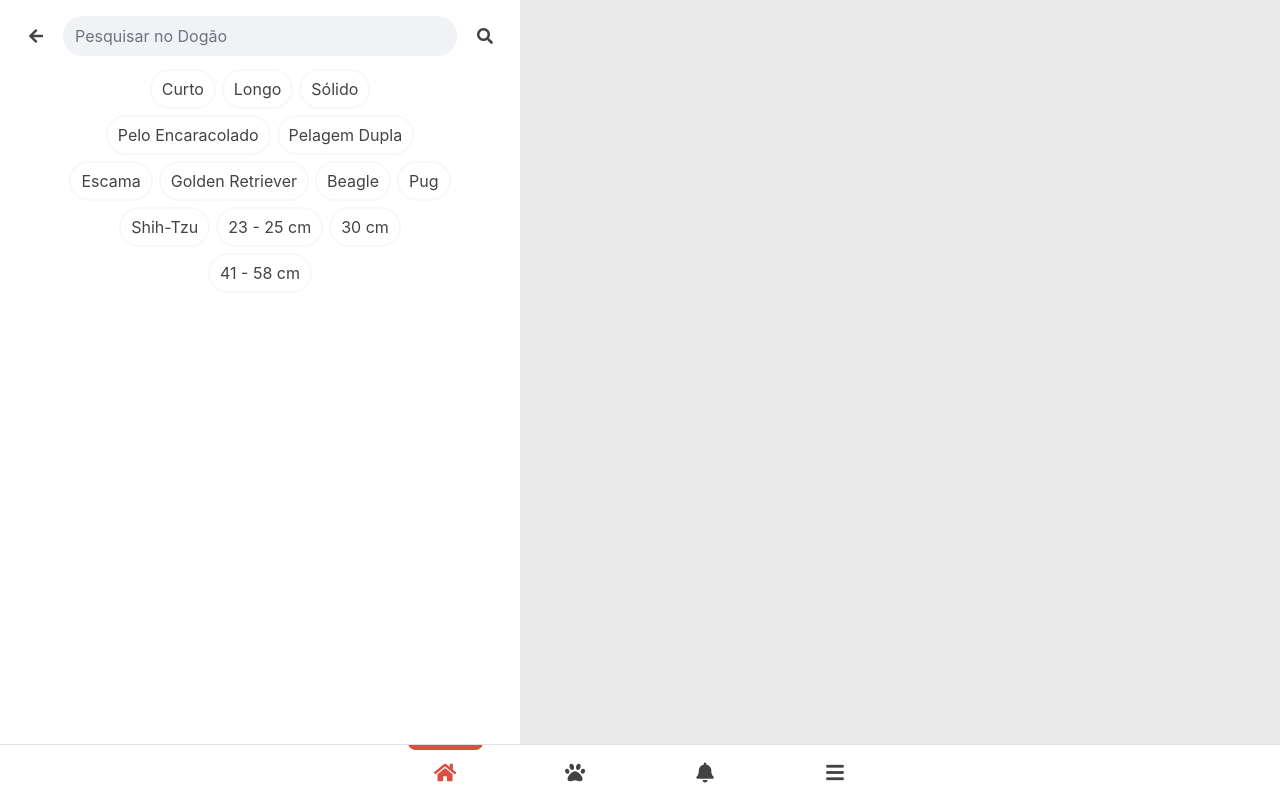
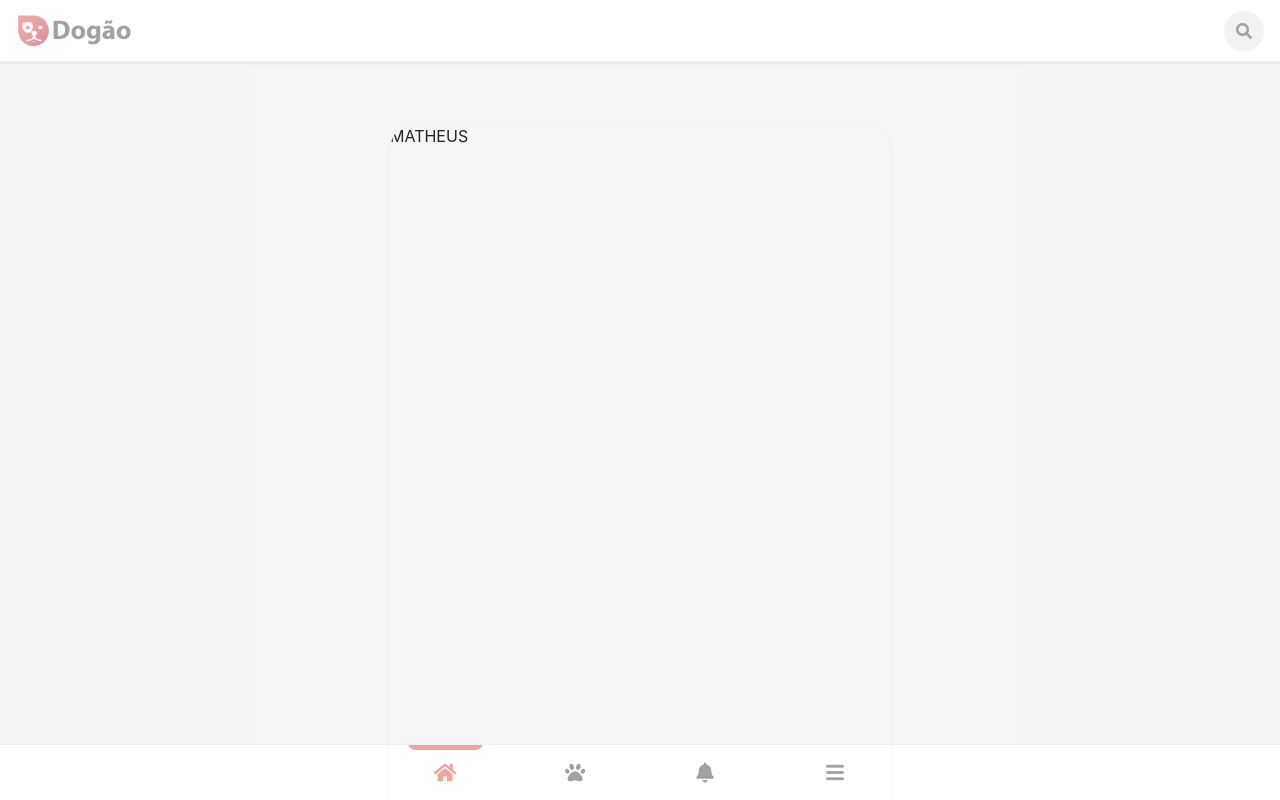
Before and after one commit to MatheusBonore/Dogao_E, an Angular app: page /inicio in a window 1280 px wide. Both pictures are taken after a click on the button 1244 px from the left and 30 px from the top of the page. Built offline with nearby package versions, Linux system fonts and the light colour scheme.

Commit message:
Categoria Quarta Parte

```diff
--- a/src/app/app.routing.ts
+++ b/src/app/app.routing.ts
@@ -10,7 +10,7 @@ import { SenhaComponent } from './autenticacao/recuperar/senha/senha.component';
 
 import { InicioComponent } from './inicio/inicio.component';
 import { SairComponent } from './sair/sair.component';
-import { AutenticacaoGuardGuard } from './guards/autenticacao-guard.guard';
+import { AutenticacaoGuardGuard } from '../guards/autenticacao-guard.guard';
 
 export const appRoutes: Routes = [
 	{ //Verificar se existe o usuario autenticado.
--- a/src/app/inicio/inicio.component.html
+++ b/src/app/inicio/inicio.component.html
@@ -1,9 +1,73 @@
-<div class="categoria" *ngIf="!mostrarInicio" style="position:fixed;  min-width: 320px; max-width: 520px;">
+<div class="mostrar-itens" *ngIf="itemAtivado">
+  <div class="itens-content shadown shadow-sm" [ngSwitch]="itemAtivado">
+    <div *ngSwitchCase="1" id="categorias">
+      <div class="input-group m-3" style="width: auto;">
+        <div class="input-group-prepend">
+          <button class="pesquisar rounded-circle border-0">
+            <i class="fas fa-arrow-left"></i>
+          </button>
+        </div>
+        <input type="text" class="form-control border-0 rounded-pill ml-2 mr-2"
+          style="height:40px; background-color: #F0F2F5;" id="pesquisar" placeholder="Pesquisar no Dogão">
+        <div class="input-group-prepend">
+          <button for="pesquisar" class="pesquisar rounded-circle border-0">
+            <i class="fas fa-search"></i>
+          </button>
+        </div>
+      </div>
+
+      <div class="item-categoria comunidade">
+        COMUNIDADE
+      </div>
+      <div class="item-categoria achados">
+        ACHADOS
+      </div>
+      <div class="item-categoria doacao">
+        DOAÇÃO
+      </div>
+      <div class="item-categoria perdidos">
+        PERDIDOS
+      </div>
+    </div>
+    <div *ngSwitchCase="2" id="pesquisar">MATHEUS</div>
+  </div>
+</div>
+
+<!-- Pesquisar -->
+<!-- <div id="pesquisar" class="bg-white p-3" *ngIf="verificaItem('pesquisar')" style="min-width: 320px; max-width: 520px;">
+  <form class="form-inline">
+    <div class="input-group w-100">
+      <div class="input-group-prepend">
+        <button (click)="pesquisar();" class="pesquisar rounded-circle border-0">
+          <i class="fas fa-arrow-left"></i>
+        </button>
+      </div>
+      <input type="text" class="form-control border-0 rounded-pill ml-2 mr-2"
+        style="height:40px; background-color: #F0F2F5;" id="pesquisar" placeholder="Pesquisar no Dogão">
+      <div class="input-group-prepend">
+        <button for="pesquisar" class="pesquisar rounded-circle border-0">
+          <i class="fas fa-search"></i>
+        </button>
+      </div>
+    </div>
+
+    <div class="filtro text-center h-100 pl-5 pr-5" style="align-items: center; justify-content: center;">
+      <label for="{{filtro.id}}" *ngFor="let filtro of filtros">
+        <input class="d-none" type="checkbox" id="{{filtro.id}}" name="scales" checked>
+        {{filtro.nome}}
+      </label>
+    </div>
+  </form>
+</div> -->
+
+<!-- Categorias -->
+<!-- <div id="categoria" class="position-fixed align-middle"   *ngIf="verificaItem('categoria')"
+  style="min-width: 320px; max-width: 520px; z-index: 1050;">
   <div class="itens">
     <div id="comunidade" class="tab">
       <div class="input-group m-3" style="width: auto;">
         <div class="input-group-prepend">
-          <button (click)="fecharItem()" class="pesquisar rounded-circle border-0">
+          <button class="pesquisar rounded-circle border-0">
             <i class="fas fa-arrow-left"></i>
           </button>
         </div>
@@ -49,7 +113,7 @@
     <div id="achados" class="tab">
       <div class="input-group m-3" style="width: auto;">
         <div class="input-group-prepend">
-          <button (click)="fecharItem()" class="pesquisar rounded-circle border-0">
+          <button class="pesquisar rounded-circle border-0">
             <i class="fas fa-arrow-left"></i>
           </button>
         </div>
@@ -95,7 +159,7 @@
     <div id="doacao" class="tab">
       <div class="input-group m-3" style="width: auto;">
         <div class="input-group-prepend">
-          <button (click)="fecharItem()" class="pesquisar rounded-circle border-0">
+          <button class="pesquisar rounded-circle border-0">
             <i class="fas fa-arrow-left"></i>
           </button>
         </div>
@@ -141,7 +205,7 @@
     <div id="perdidos" class="tab">
       <div class="input-group m-3" style="width: auto;">
         <div class="input-group-prepend">
-          <button (click)="fecharItem()" class="pesquisar rounded-circle border-0">
+          <button class="pesquisar rounded-circle border-0">
             <i class="fas fa-arrow-left"></i>
           </button>
         </div>
@@ -184,10 +248,10 @@
       </div>
     </div>
   </div>
-</div>
+</div> -->
 
-<div class="w-100 h-100" style="background-color: #EAEAEA;" *ngIf="mostrarInicio">
-  <app-nav-bar></app-nav-bar>
+<div class="w-100 h-100" style="background-color: #EAEAEA;">
+  <app-nav-bar (childEvent)="obterItem($event)"></app-nav-bar>
   <app-linha-tempo></app-linha-tempo>
   <app-nav-bar-bottom (childEvent)="obterItem($event)"></app-nav-bar-bottom>
 </div>
--- a/src/app/inicio/inicio.component.scss
+++ b/src/app/inicio/inicio.component.scss
@@ -1,100 +1,3 @@
-.categoria {
-  height: 100vh;
-  width: 100%;
-  overflow-y: hidden;
-  overflow-x: scroll;
-
-  .itens {
-    color: white;
-    width: 400%;
-    height: inherit;
-
-    .tab {
-      float: left;
-      width: 25%;
-      height: 100%;
-      text-align: center;
-
-      .galeria {
-        width: 100%;
-        overflow-y: hidden;
-        overflow-x: auto;
-        .fotos {
-          width: max-content;
-          height: inherit;
-
-          display: flex;
-
-          flex-direction: row;
-          justify-content: center;
-          align-items: center;
-
-          padding-right: 15px;
-          padding-left: 15px;
-
-          .foto {
-            background-color: #f0f2f5;
-            border-radius: 4px;
-            margin: 0 10px 0 10px;
-            width: 180px;
-            height: 180px;
-            overflow: hidden;
-            img {
-              height: 180px;
-            }
-          }
-        }
-      }
-    }
-
-    #comunidade {
-      background-color: #00a1f1;
-      .selecionar {
-        color: #00a1f1;
-      }
-    }
-
-    #achados {
-      background-color: #7cbb00;
-      .selecionar {
-        color: #7cbb00;
-      }
-    }
-
-    #doacao {
-      background-color: #ffbb00;
-      .selecionar {
-        color: #ffbb00;
-      }
-    }
-
-    #perdidos {
-      background-color: #f65314;
-      .selecionar {
-        color: #f65314;
-      }
-    }
-
-    .selecionar {
-      background-color: white;
-      border: none;
-      color: #00a1f1;
-
-      min-height: 40px;
-      min-width: 40px;
-
-      text-decoration: none;
-      cursor: pointer;
-      outline: none;
-
-      border-radius: 50rem;
-
-      transition: color 0.15s ease-in-out, background-color 0.15s ease-in-out, border-color 0.15s ease-in-out,
-        box-shadow 0.15s ease-in-out;
-    }
-  }
-}
-
 $cor-padrao: rgba(67, 67, 67, 1);
 $cor-padrao-selecionado: rgb(230, 230, 230);
 $cor-padrao-precionado: rgba(242, 242, 242, 0.5);
@@ -137,51 +40,114 @@ $cor-padrao-precionado: rgba(242, 242, 242, 0.5);
   }
 }
 
-.pesquisar {
-  @include botao-efeito;
+#pesquisar {
+  .filtro {
+    padding-top: 10px;
+    padding-bottom: 10px;
+    width: 100%;
 
-  color: white;
-  &:hover,
-  &:focus {
-    background-color: transparent;
-  }
+    label {
+      @include botao-efeito;
+      display: inline-flex;
 
-  /* selected link */
-  &:active {
-    background-color: transparent;
+      padding-left: 10px;
+      padding-right: 10px;
+
+      border: solid 2px rgba(242, 242, 242, 0.5);
+
+      margin: 3px;
+    }
   }
 }
 
-.filtro {
-  // display: contents;
-  padding-top: 10px;
-  padding-bottom: 10px;
+.mostrar-itens {
+  position: fixed;
+  top: 0;
+  left: 0;
+
+  z-index: 1050;
+
+  height: 100%;
   width: 100%;
 
-  label {
-    @include botao-efeito;
-    display: inline-flex;
+  justify-content: center;
 
-    color: white;
+  background-color: rgba(255, 255, 255, 0.5);
 
-    padding-left: 10px;
-    padding-right: 10px;
+  .itens-content {
+    margin: 0 auto;
 
-    border: solid 2px rgba(242, 242, 242, 0.5);
+    overflow: hidden;
 
-    margin: 3px;
+    height: 100%;
+    max-height: none;
 
-    /* mouse over link */
-    &:hover,
-    &:focus {
-      background-color: $cor-padrao-selecionado;
-      color: $cor-padrao;
-    }
+    width: 100%;
+    max-width: none;
 
-    /* selected link */
-    &:active {
-      background-color: $cor-padrao-precionado;
-      color: $cor-padrao;
+    border-radius: 0;
+    border: none;
+
+    #categorias {
+      position: relative;
+      overflow: hidden;
+      height: 100%;
+      width: 100%;
+
+      .item-categoria {
+        width: 100%;
+        height: 100%;
+      }
+
+      .comunidade {
+        background-color: #00a1f1;
+      }
+      .achados {
+        background-color: #7cbb00;
+      }
+      .doacao {
+        background-color: #ffbb00;
+      }
+      .perdidos {
+        background-color: #f65314;
+      }
     }
   }
 }
+
+@media (min-width: 576px) {
+  .mostrar-itens {
+    .itens-content {
+      max-height: 700px;
+      max-width: 500px;
+
+      margin: 7.75rem auto;
+      border-radius: 25px;
+
+      #categorias {
+        div {
+          border-bottom: solid 4px;
+        }
+        .comunidade {
+          border-bottom-color: #0080bc;
+        }
+        .achados {
+          border-bottom-color: #669900;
+        }
+        .doacao {
+          border-bottom-color: #664a00;
+        }
+        .perdidos {
+          border-bottom-color: #300e02;
+        }
+      }
+    }
+
+    .itens-content::before {
+      height: calc(100vh - 3.5rem);
+      height: -webkit-min-content;
+      height: -moz-min-content;
+      height: min-content;
+    }
+  }
+}
--- a/src/app/inicio/inicio.component.ts
+++ b/src/app/inicio/inicio.component.ts
@@ -13,16 +13,9 @@ declare type Filtros = Filtro[];
   styleUrls: ['./inicio.component.scss']
 })
 export class InicioComponent implements OnInit {
-  private _mostrarInicio: boolean = true;
   private _item: string;
 
-  set mostrarInicio(mostrarInicio: boolean) {
-    this._mostrarInicio = mostrarInicio;
-  }
-
-  get mostrarInicio(): boolean {
-    return this._mostrarInicio;
-  }
+  public itemAtivado: number = 0;
 
   set item(item: string) {
     this._item = item;
@@ -72,13 +65,12 @@ export class InicioComponent implements OnInit {
 
   public obterItem(item: string) {
     this.item = item;
-    if (this.item != '/inicio' && this.item == '/inicio/categoria') {
-      this.mostrarInicio = false;
+    if (this.item === '/inicio'){
+      this.itemAtivado = 0
+    }else if (this.item.substring(7, this.item.length) === '/categorias') {
+      this.itemAtivado = 1
+    }else if (this.item.substring(7, this.item.length) === '/pesquisar') {
+      this.itemAtivado = 2
     }
   }
-
-  public fecharItem() {
-    this.mostrarInicio = true;
-  }
-
 }
--- a/src/app/inicio/nav-bar-bottom/nav-bar-bottom.component.ts
+++ b/src/app/inicio/nav-bar-bottom/nav-bar-bottom.component.ts
@@ -30,11 +30,11 @@ export class NavBarBottomComponent implements OnInit {
       }, {
         nome: 'categoria',
         icone: 'fas fa-paw',
-        path: '/inicio/categoria'
+        path: '/inicio/categorias'
       }, {
         nome: 'notificacao',
         icone: 'fas fa-bell',
-        path: '/inicio/notificacao'
+        path: '/inicio/notificacoes'
       }, {
         nome: 'menu',
         icone: 'fas fa-bars',
--- a/src/app/inicio/nav-bar/nav-bar.component.html
+++ b/src/app/inicio/nav-bar/nav-bar.component.html
@@ -1,38 +1,9 @@
-<nav class="navbar fixed-top navbar-light bg-white border-bottom shadow-sm" *ngIf="mostrarNavBar">
-  <a class="navbar-brand">
+<nav class="navbar fixed-top navbar-light bg-white border-bottom shadow-sm">
+  <a [routerLink]='["/"]' class="navbar-brand">
     <img src="../../../assets/amazon/logo-completo.png" height="35" alt="" srcset="">
   </a>
 
-  <button class="rounded-circle pesquisar" (click)="pesquisar();">
+  <button class="rounded-circle pesquisar" (click)="retornarItem('/inicio/pesquisar');">
     <i class="fas fa-search"></i>
   </button>
 </nav>
-
-<div class="bg-white w-100 h-100 p-3" *ngIf="!mostrarNavBar" style="max-width: 520px;">
-  <form class="form-inline">
-    <div class="input-group w-100">
-
-      <div class="input-group-prepend">
-        <button (click)="pesquisar();" class="pesquisar rounded-circle border-0">
-          <i class="fas fa-arrow-left"></i>
-        </button>
-      </div>
-      <input type="text" class="form-control border-0 rounded-pill ml-2 mr-2"
-        style="height:40px; background-color: #F0F2F5;" id="pesquisar" placeholder="Pesquisar no Dogão">
-      <div class="input-group-prepend">
-        <button for="pesquisar" class="pesquisar rounded-circle border-0">
-          <i class="fas fa-search"></i>
-        </button>
-      </div>
-    </div>
-
-    <div class="filtro text-center h-100 pl-5 pr-5" style="align-items: center; justify-content: center;">
-      <label for="{{filtro.id}}" *ngFor="let filtro of filtros">
-        <input class="d-none" type="checkbox" id="{{filtro.id}}" name="scales" checked>
-        {{filtro.nome}}
-      </label>
-    </div>
-
-  </form>
-
-</div>
--- a/src/app/inicio/nav-bar/nav-bar.component.scss
+++ b/src/app/inicio/nav-bar/nav-bar.component.scss
@@ -3,22 +3,3 @@
 .pesquisar {
   @include inicio.botao-efeito;
 }
-
-.filtro {
-  // display: contents;
-  padding-top: 10px;
-  padding-bottom: 10px;
-  width: 100%;
-
-  label {
-    @include inicio.botao-efeito;
-    display: inline-flex;
-
-    padding-left: 10px;
-    padding-right: 10px;
-
-    border: solid 2px rgba(242, 242, 242, 0.5);
-
-    margin: 3px;
-  }
-}
--- a/src/app/inicio/nav-bar/nav-bar.component.ts
+++ b/src/app/inicio/nav-bar/nav-bar.component.ts
@@ -1,11 +1,4 @@
-import { Component, OnInit } from '@angular/core';
-
-declare interface Filtro {
-  id: number;
-  nome: string;
-}
-
-declare type Filtros = Filtro[];
+import { Component, OnInit, Output, EventEmitter } from '@angular/core';
 
 @Component({
   selector: 'app-nav-bar',
@@ -13,65 +6,14 @@ declare type Filtros = Filtro[];
   styleUrls: ['./nav-bar.component.scss']
 })
 export class NavBarComponent implements OnInit {
-  private _mostrarNavBar: boolean = true;
 
-  public filtros: Filtros = [
-    {
-      id: 1,
-      nome: 'Curto'
-    }, {
-      id: 2,
-      nome: 'Longo'
-    }, {
-      id: 3,
-      nome: 'Sólido'
-    }, {
-      id: 4,
-      nome: 'Pelo Encaracolado'
-    }, {
-      id: 5,
-      nome: 'Pelagem Dupla'
-    }, {
-      id: 6,
-      nome: 'Escama'
-    }, {
-      id: 7,
-      nome: 'Golden Retriever'
-    }, {
-      id: 8,
-      nome: 'Beagle'
-    }, {
-      id: 9,
-      nome: 'Pug'
-    }, {
-      id: 10,
-      nome: 'Shih-Tzu'
-    }, {
-      id: 11,
-      nome: '23 - 25 cm'
-    }, {
-      id: 12,
-      nome: '30 cm'
-    }, {
-      id: 13,
-      nome: '41 - 58 cm'
-    }
-  ];
-
-  set mostrarNavBar(mostrarNavBar: boolean) {
-    this._mostrarNavBar = mostrarNavBar;
-  }
-
-  get mostrarNavBar(): boolean {
-    return this._mostrarNavBar;
-  }
+  @Output() public childEvent = new EventEmitter<string>();
 
   constructor() { }
 
   ngOnInit(): void { }
 
-  public pesquisar() {
-    this.mostrarNavBar = !this.mostrarNavBar;
+  public retornarItem(path: string) {
+    this.childEvent.emit(path);
   }
-
 }
```
Also changed, not shown: src/guards/autenticacao-guard.guard.ts (renamed from src/app/guards/autenticacao-guard.guard.ts), 1 other file (tests, documents, lock files or other folders).
